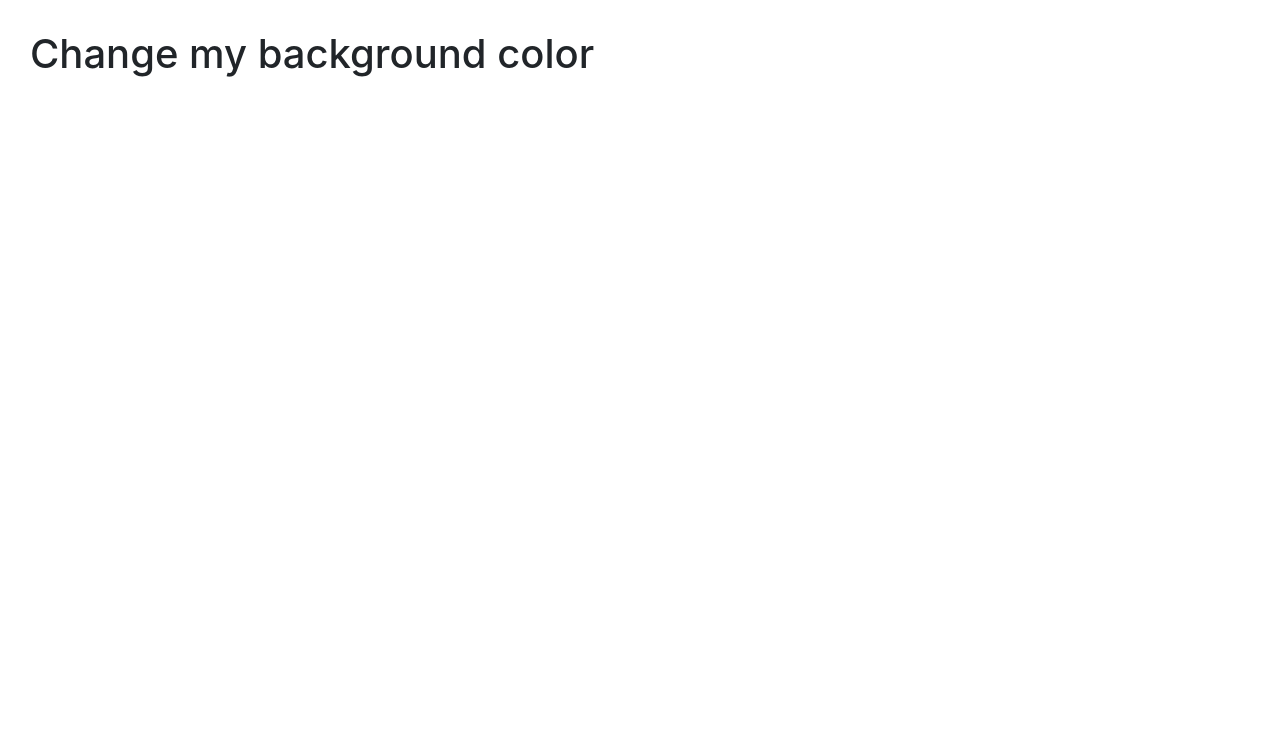
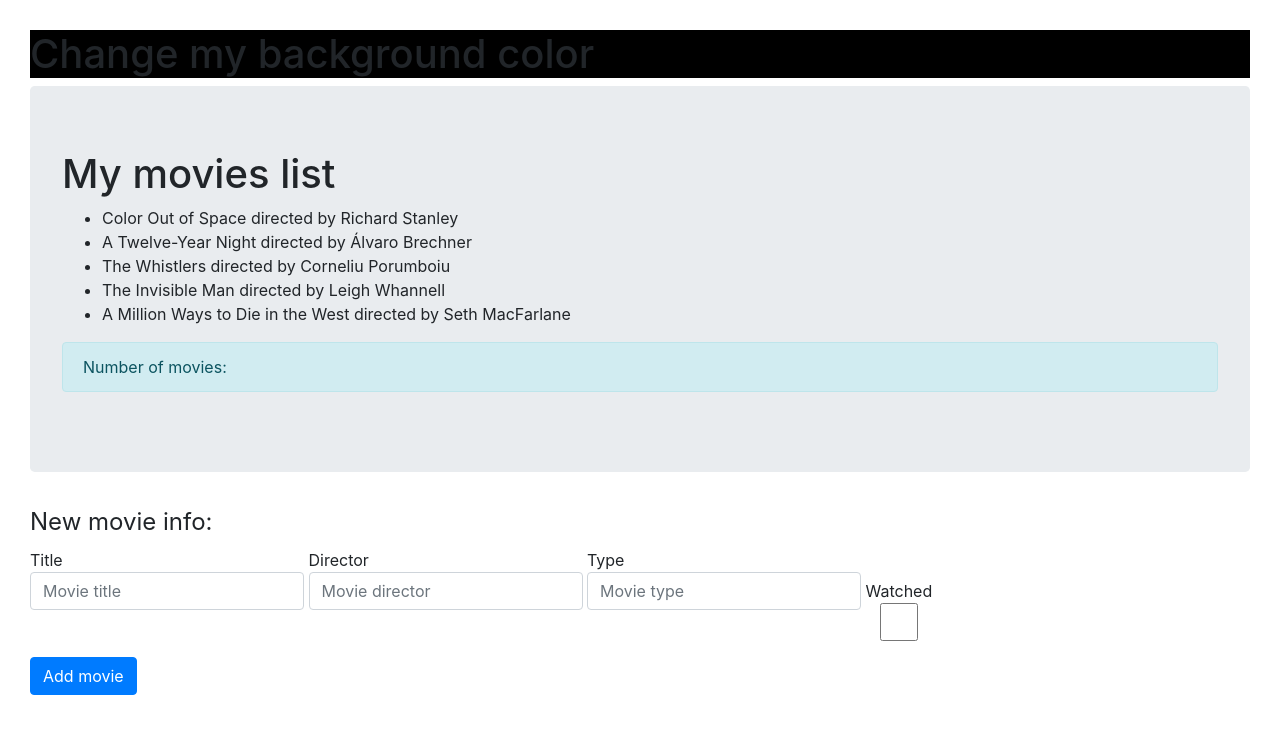
Before and after one commit to CodeYourFuture/JavaScript-Core-2-Coursework-Week3-Archived, a plain HTML site: page InClass/Callbacks/exercise-1/index.html in a window 1280 px wide. Drawn offline with nearby package versions, Linux system fonts and the light colour scheme.

Commit message:
class exercises.
examples we did in class

```diff
--- a/InClass/Callbacks/exercise-1/exercise.js
+++ b/InClass/Callbacks/exercise-1/exercise.js
@@ -11,3 +11,163 @@ Update your code to make the colour change every 5 seconds to something differen
 Prefer to work on a codepen? https://codepen.io/makanti/pen/abOreLg
 ================
 */
+
+
+//asynchronous
+console.log("lets see");
+
+setTimeout(function () {
+  var heading = document.querySelector('h1');
+  heading.style.backgroundColor = 'black'
+}, 1000);
+console.log("Did it work?");
+
+//task two
+console.log('will it work?')
+var colors = ['blue', 'black', 'pink', 'orange'];
+let counter = 0
+function changeBackground() {
+    setInterval(function () {
+        if(counter === colors.length) counter = 0;
+   var heading = document.querySelector('h1');
+   heading.style.backgroundColor = colors[counter];
+   counter++;
+}, 2000);
+}
+changeBackground();
+console.log('did it work?')
+
+
+
+// //-------------class ex------------
+
+// before running the code in your browser, discuss the expected order of each loop
+
+// synchronous - loop through the array of greek gods and print the index numbers and values to the console, e.g. '1. Ares'
+
+// asynchronous - same as before but the index and the value of the god at position 2 in array should be printed after 2 seconds. Use: setTimeout()
+
+const greekGods = [
+  "Aphrodite",
+  "Ares",
+  "Artemis",
+  "Athena",
+  "Poseidon",
+  "Zeus",
+];
+
+//synchronous
+
+for (let i = 0; i < greekGods.length; i++) {
+    console.log(`${i}. ${greekGods[i]}`)
+}
+
+//asynchronous
+
+for (let i = 0; i < greekGods.length; i++) {
+    console.log(`${i}. ${greekGods[i]}`)
+    setTimeout(function () {
+   console.log(`${1}. ${greekGods[1]}`)
+}, 3000);
+    }
+
+
+// Exercise 2
+// ----------
+// You are given the following list of movies
+
+
+const movies = [
+  {
+    title: "Color Out of Space",
+    director: "Richard Stanley",
+    type: "sci-fi",
+    haveWatched: true,
+  },
+  {
+    title: "A Twelve-Year Night",
+    director: "Álvaro Brechner",
+    type: "horror",
+    haveWatched: false,
+  },
+  {
+    title: "The Whistlers",
+    director: "Corneliu Porumboiu",
+    type: "comedy",
+    haveWatched: true,
+  },
+  {
+    title: "The Invisible Man",
+    director: "Leigh Whannell",
+    type: "horror",
+    haveWatched: false,
+  },
+];
+
+console.log(movies)
+
+
+
+// // Task 1: create showMovies function
+
+
+
+// function showMovies() {
+//     let div = document.getElementById('all-movies')
+
+
+//     console.log('div with p', div)
+//   for (i = 0; i < movies.length; i++) {
+//       let pEl = document.createElement('p');
+//       pEl.innerText = movies.title;
+//     //pEl.innerText = `${movies.title} by ${movies.director}`
+//       div.appendChild(pEl);
+//     //console.log(pEl);
+// }
+// }
+// console.log('what is happening?')
+
+function showMovies() {
+   let div = document.getElementById('all-movies');
+
+   movies.forEach(function(movie) {
+       let listItem = document.createElement('li');
+       listItem.innerText = `${movie.title} directed by ${movie.director}`;
+       div.appendChild(listItem);
+   })
+
+}
+console.log('what is happening?')
+showMovies();
+
+
+
+// Task 2: create a new movie object for your favorite movie
+// Create a new function called "addMovie"
+// - it receives a movie object as an argument - your can create a new object for your favorite movie following using the "myMovies" objects as a guide
+// - it adds the new movie to the list of movies after 2 seconds. Remember to setTimeout to achieve that
+// Call addMovies to add the new movie to the list and then showMovies to see the movies added on the screen.
+// How many movies can you see on your page?
+const myFavMovie = {
+
+    title: "A Million Ways to Die in the West",
+    director: "Seth MacFarlane",
+    type: "Comedy",
+    haveWatched: true
+}
+console.log(myFavMovie)
+// Task 2-3: create addMovies function
+function addMovie(movie, callback) {
+
+
+    let div = document.getElementById('all-movies');
+  setTimeout(function () {
+  let listItem = document.createElement('li');
+       listItem.innerText = `${myFavMovie.title} directed by ${myFavMovie.director}`;
+       div.appendChild(listItem);
+}, 2000);
+}
+
+addMovie(myFavMovie)
+
+// Task 4 - **Extra**
--- a/InClass/Callbacks/exercise-1/index.html
+++ b/InClass/Callbacks/exercise-1/index.html
@@ -16,10 +16,69 @@
 </head>
 
 <body>
+  <div id="main1">
+    <h1>Change my background color</h1>
+  </div>
   <div id="main">
-    <h1>Change my background color</h1>
+    <div class="jumbotron">
+      <h1>My movies list</h1>
+      <ul id="all-movies"></ul>
+      <p class="alert alert-info">
+        Number of movies: <span id="movies-number"></span>
+      </p>
+    </div>
+    <form id="add-movies">
+      <fieldset>
+        <legend>New movie info:</legend>
+        <label class="form-group" for="title">
+          Title
+          <input placeholder="Movie title" class="form-control" id="title" name="title" required />
+        </label>
+        <label class="form-group" for="director">
+          Director
+          <input placeholder="Movie director" class="form-control" id="director" name="director" required />
+        </label>
+        <label class="form-group" for="type">
+          Type
+          <input placeholder="Movie type" class="form-control" id="type" name="type" required />
+        </label>
+        <label class="form-group" for="haveWatched">
+          Watched
+          <input class="form-control" id="haveWatched" name="haveWatched" type="checkbox" /></label>
+      </fieldset>
+      <button type="submit" id="movie-submit" class="btn btn-primary">
+        Add movie
+      </button>
+    </form>
   </div>
   <script src="exercise.js"></script>
 </body>
 
 </html>
+
+<!-- <!DOCTYPE html>
+<html lang="en">
+<head>
+  <meta charset="UTF-8">
+  <meta http-equiv="X-UA-Compatible" content="IE=edge">
+  <meta name="viewport" content="width=device-width, initial-scale=1.0"> -->
+  <!-- <style>
+fieldset {
+  display: flex;
+  flex-direction: row;
+}
+
+form {
+  padding: 20px;
+}
+
+.form-group {
+  margin-right: 20px;
+}</style> -->
+  <!-- <title>Document</title>
+</head>
+<body>
+
+  <script src="exercise.js"></script>
+</body>
+</html> -->
```
